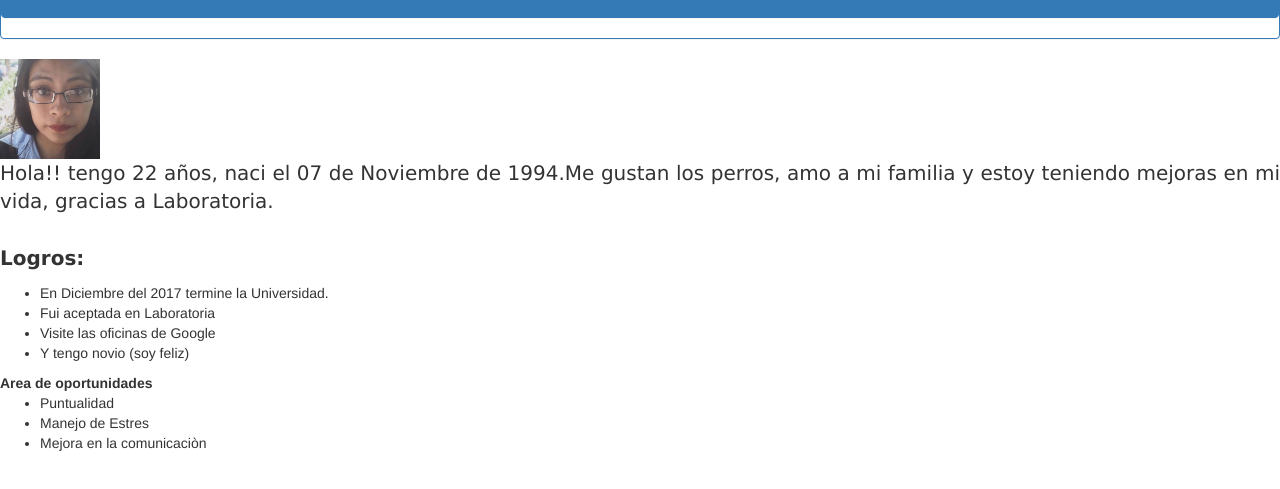
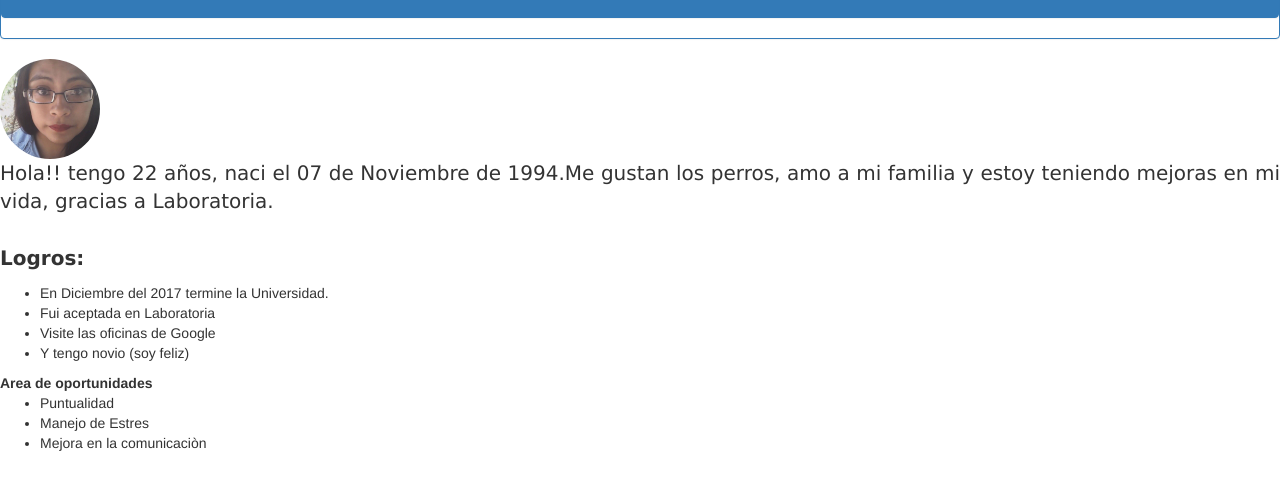
Before and after one commit to Zitle-Nancy/bravoSquad, a plain HTML site: page nancy.html in a window 1280 px wide. Shown: the part 75-564 px from the top of the page. Drawn offline with nearby package versions, Linux system fonts and the light colour scheme.

Commit message:
modificando imagen

```diff
--- a/css/main.css
+++ b/css/main.css
@@ -6,10 +6,12 @@ h1:hover{
 	font-size: 80px;
 	color: black;
 }
-img{
+.imagenNancy{
 	width: 100px;
 	height: 100px;
+	border-radius: 50%;
 }
+
 p{
 	font-size: 20px;
 	text-align: justify;
```
